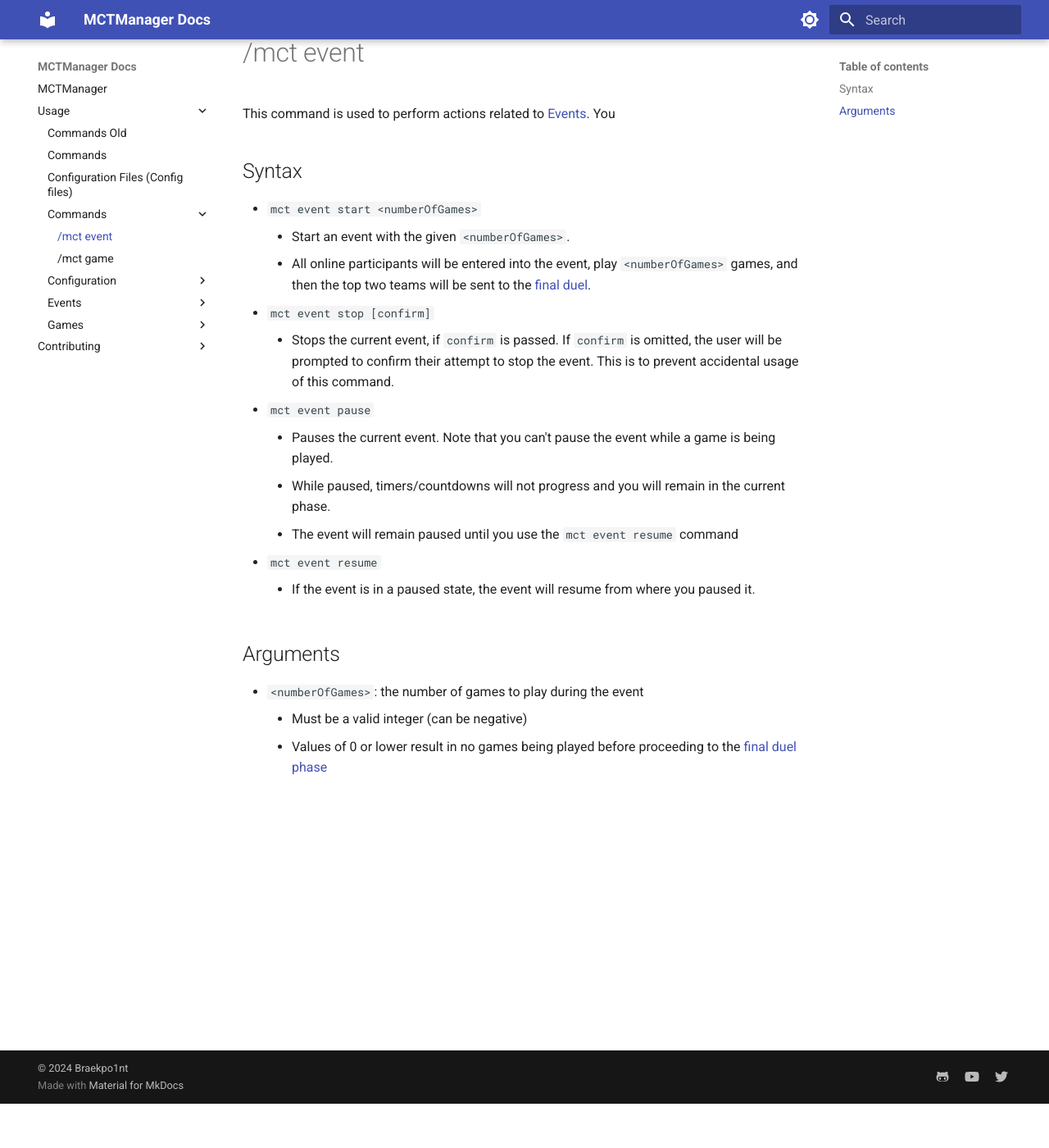
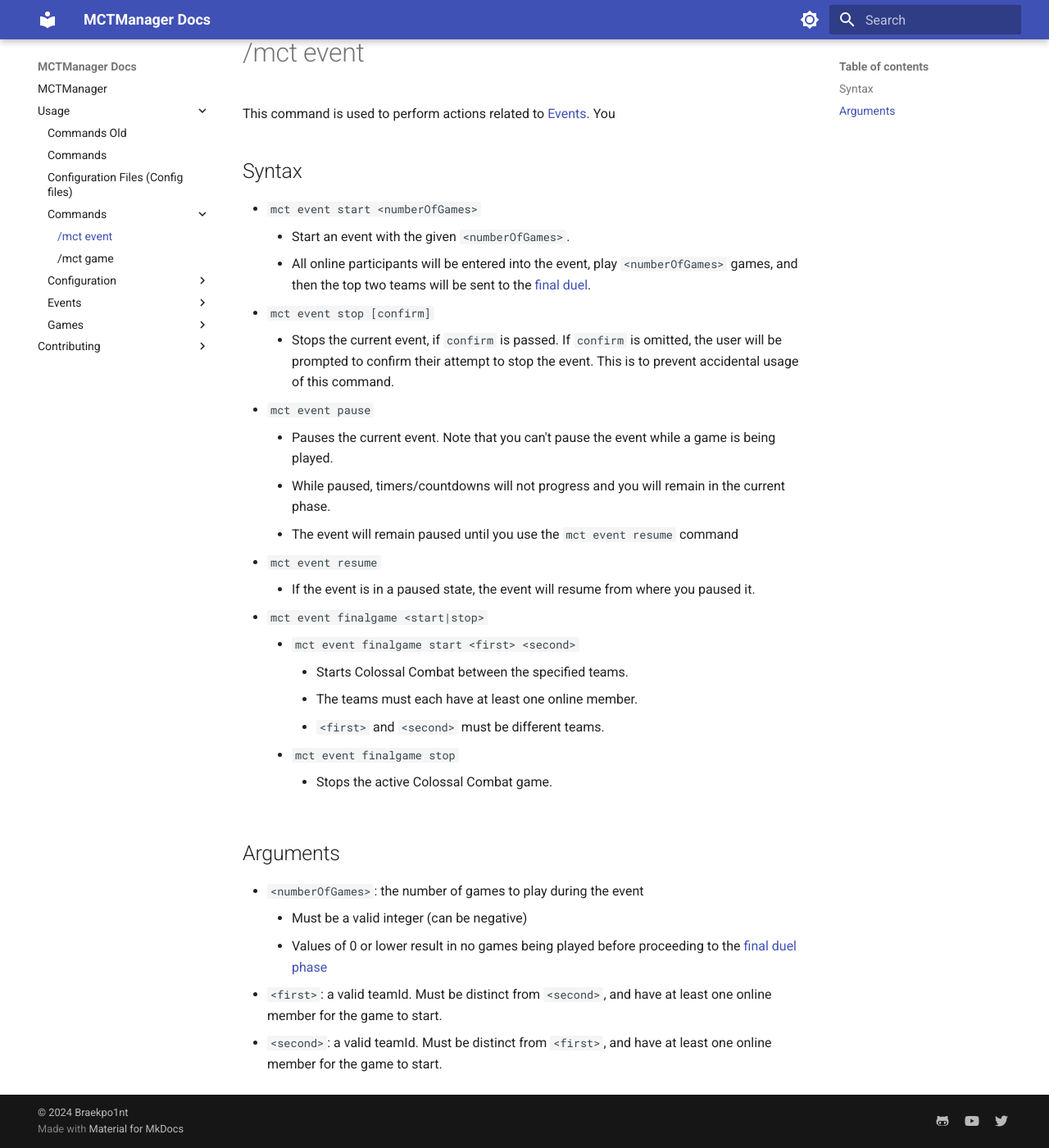
Before and after one commit to Braekpo1nt/mctmanager-docs, an MkDocs documentation site: the page built from docs/Usage/commands/mct-event.md, in a window 1280 px wide and 1400 px high, scrolled down 54 px. Shown: the whole window at 82% size. Built offline with MkDocs 1.6.1 and Material for MkDocs 9.7.7, drawn with Linux system fonts in a browser that asks for light colours.

Commit message:
added finalgame

```diff
--- a/docs/Usage/commands/mct-event.md
+++ b/docs/Usage/commands/mct-event.md
@@ -15,9 +15,18 @@
     - The event will remain paused until you use the `mct event resume` command
 - `mct event resume`
     - If the event is in a paused state, the event will resume from where you paused it.
+- `mct event finalgame <start|stop>`
+    - `mct event finalgame start <first> <second>`
+        - Starts Colossal Combat between the specified teams.
+        - The teams must each have at least one online member.
+        - `<first>` and `<second>` must be different teams.
+    - `mct event finalgame stop`
+        - Stops the active Colossal Combat game.
 
 ## Arguments
 
 - `<numberOfGames>`: the number of games to play during the event
     - Must be a valid integer (can be negative)
     - Values of 0 or lower result in no games being played before proceeding to the [final duel phase](../events/events.md#final-duel)
+- `<first>`: a valid teamId. Must be distinct from `<second>`, and have at least one online member for the game to start.
+- `<second>`: a valid teamId. Must be distinct from `<first>`, and have at least one online member for the game to start.
```
